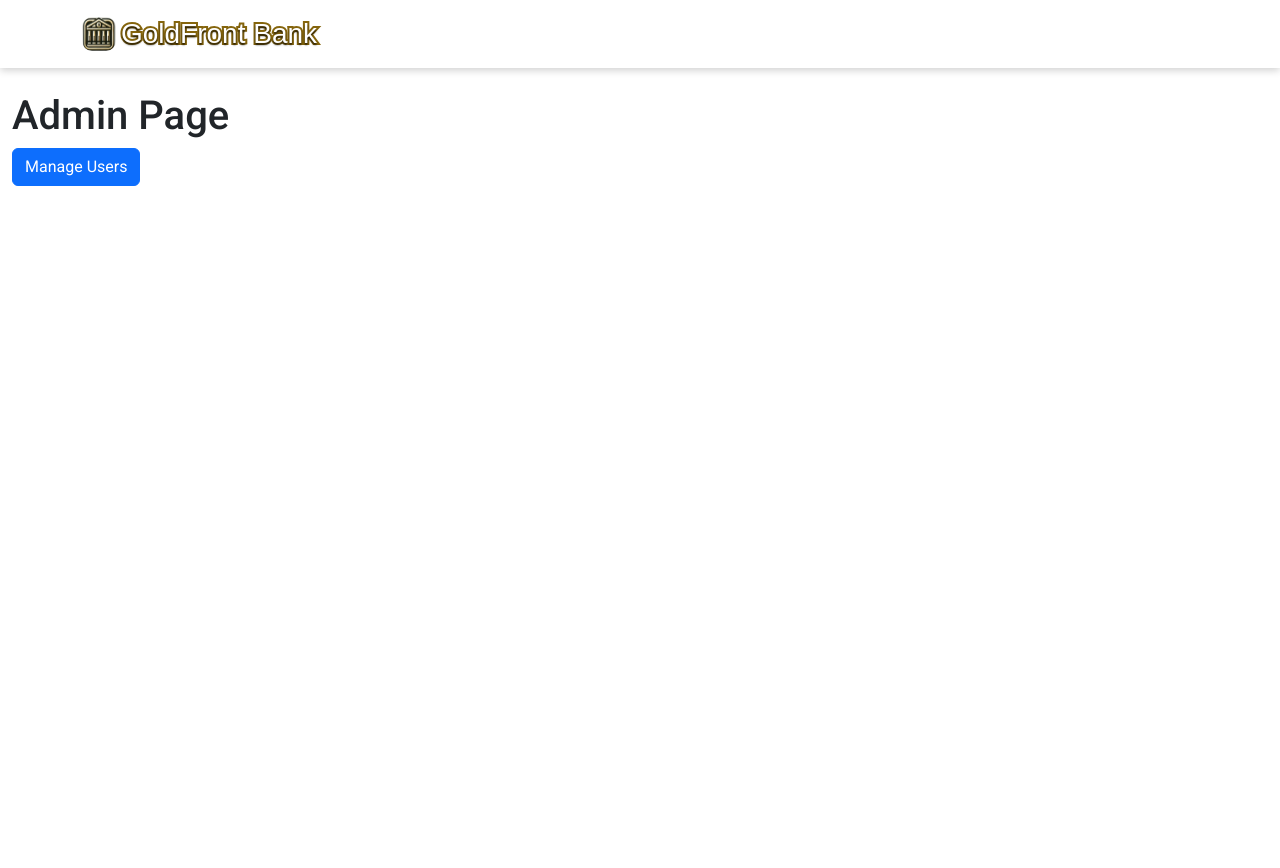
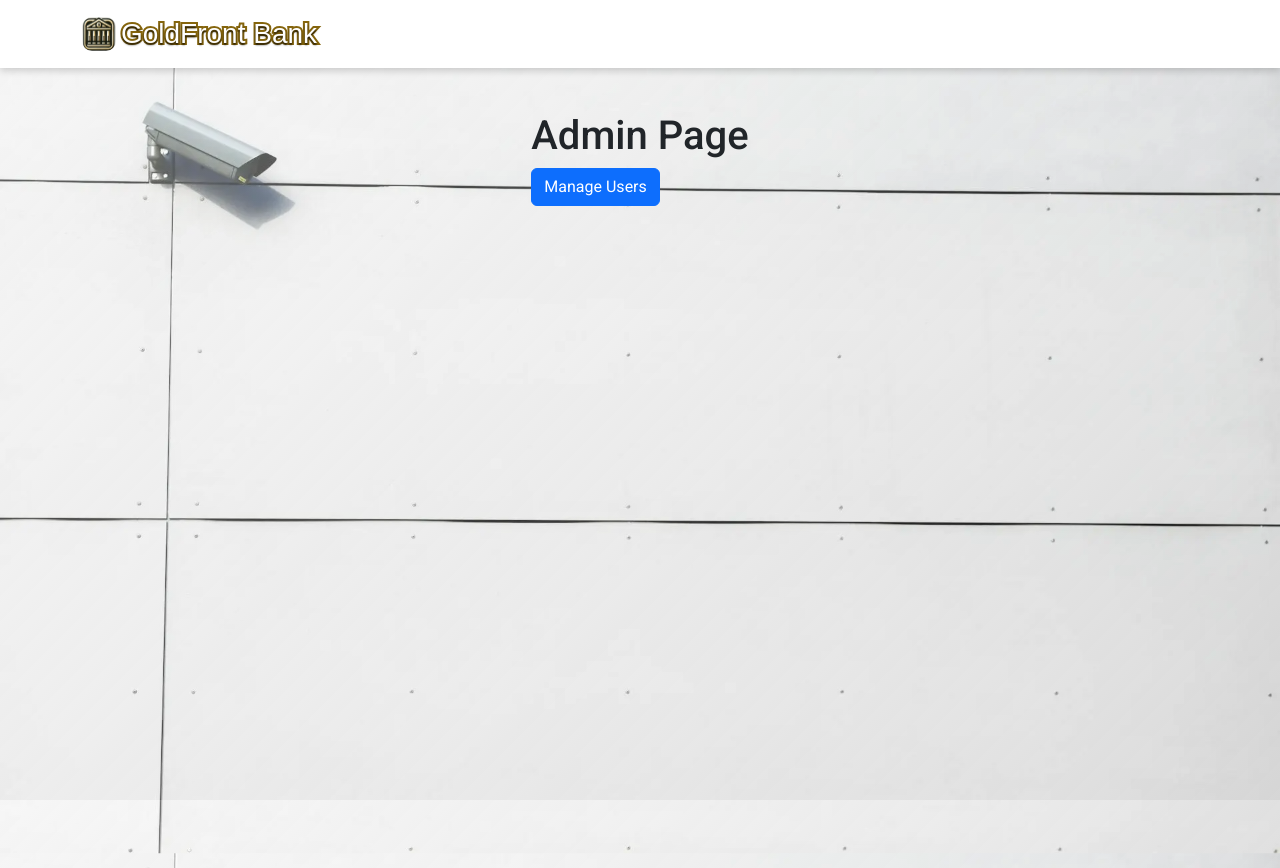
Before and after one commit to welegionsr/bank-dashboard-frontend, a Next.js app: page /admin in a window 1280 px wide. Before the commit the page ends 800 px from the top, so only its background shows below. Built offline with nearby package versions, Linux system fonts and the light colour scheme; no server answers; a web font is replaced by a local one.

Commit message:
visual improvements to admin pages

```diff
--- /dev/null
+++ b/src/app/admin/admin.css
@@ -0,0 +1,20 @@
+body {
+    margin: 0;
+    padding: 0;
+    background-image: linear-gradient(135deg, rgba(255, 255, 255, 0.40), rgba(0, 0, 0, 0.08)), url('/images/admin-background.webp');
+    background-size: cover;
+    background-position: top;
+    background-repeat: no-repeat;
+    background-attachment: fixed;
+    height: 100%;
+}
+
+.admin-dashboard-layout {
+    display: flex;
+    flex-direction: column;
+    min-height: 100vh;
+    justify-content: flex-start;
+    align-items: center;
+    padding: 20px;
+    overflow-y: auto;
+}
--- a/src/app/admin/layout.js
+++ b/src/app/admin/layout.js
@@ -1,10 +1,11 @@
+import '@/app/admin/admin.css';
 import { Container, Row } from "react-bootstrap";
 
 export default function AdminDashboardLayout({ children }) {
     return (
         <>
             <Container fluid className="admin-dashboard-layout">
-                <Row className="mt-4">
+                <Row className="pt-4">
                     {children}
                 </Row>
             </Container>
--- /dev/null
+++ b/src/app/admin/users/manage-users.css
@@ -0,0 +1,3 @@
+.manage-users-page {
+    max-height: 75vh;
+}
--- a/src/app/admin/users/page.js
+++ b/src/app/admin/users/page.js
@@ -1,5 +1,5 @@
 'use client';
-
+import '@/app/admin/users/manage-users.css';
 import UserFilter from "@/components/UserList/UserFilter";
 import UserList from "@/components/UserList/UserList";
 import { useState } from "react";
@@ -14,7 +14,7 @@ export default function ManageUsersPage() {
     });
 
     return (
-        <Container>
+        <Container className="manage-users-page">
             <Row>
                 <Col className="d-flex justify-content-md-center align-items-center">
                     <UserFilter filters={filters} setFilters={setFilters} />
--- a/src/styles/UserList/UserList.css
+++ b/src/styles/UserList/UserList.css
@@ -3,6 +3,8 @@
     box-shadow: 0px 3px 8px rgba(0, 0, 0, 0.25);
     border-radius: 0px 0px 12px 12px;
     border: 1px solid #E3E3E3;
-    overflow: clip;
+    overflow-x: clip;
+    overflow-y: auto;
     margin-bottom: 2rem;
+    background: rgb(255, 255, 255);
 }
```
Also changed, not shown: public/images/admin-background.webp (added).
